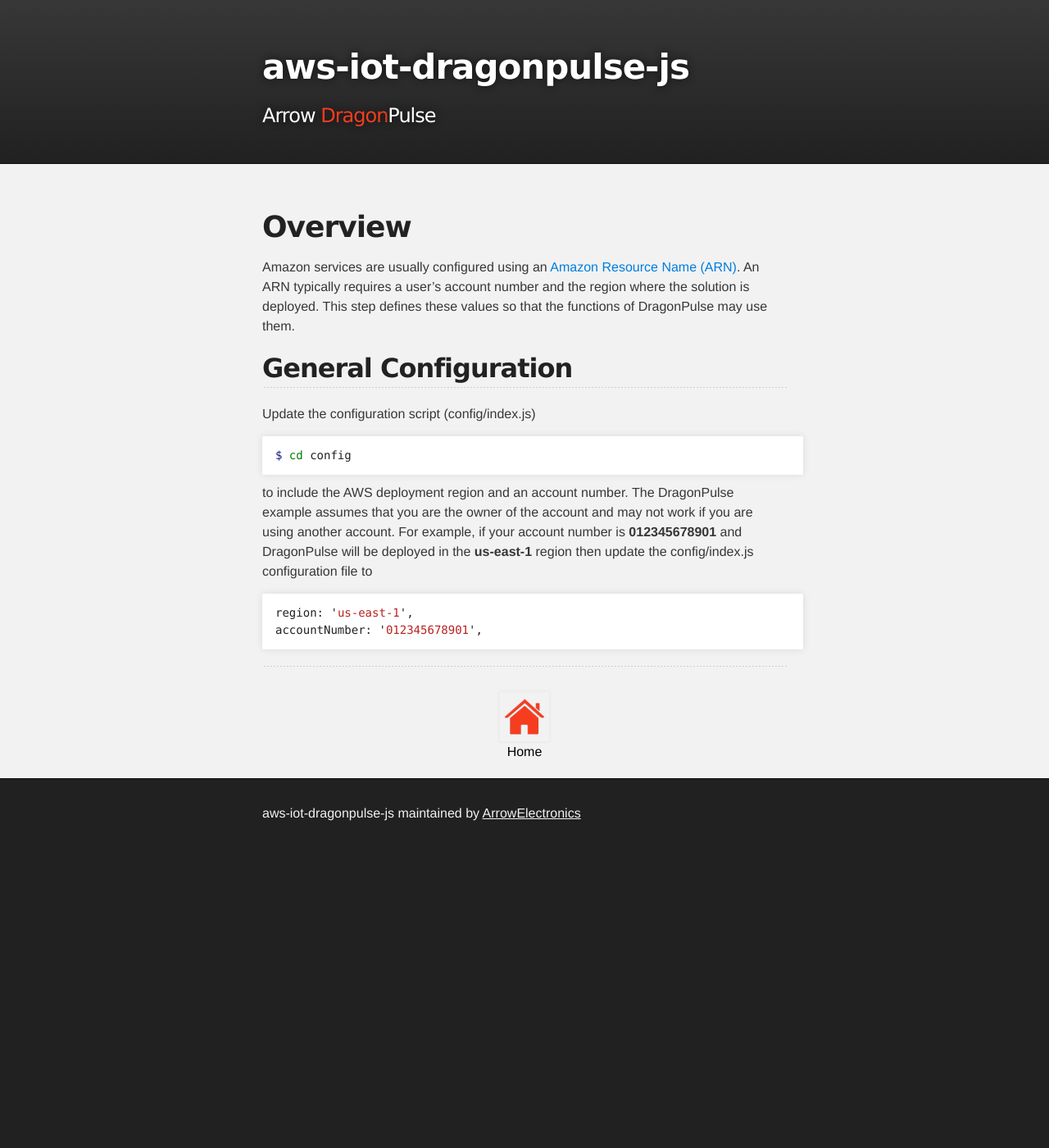
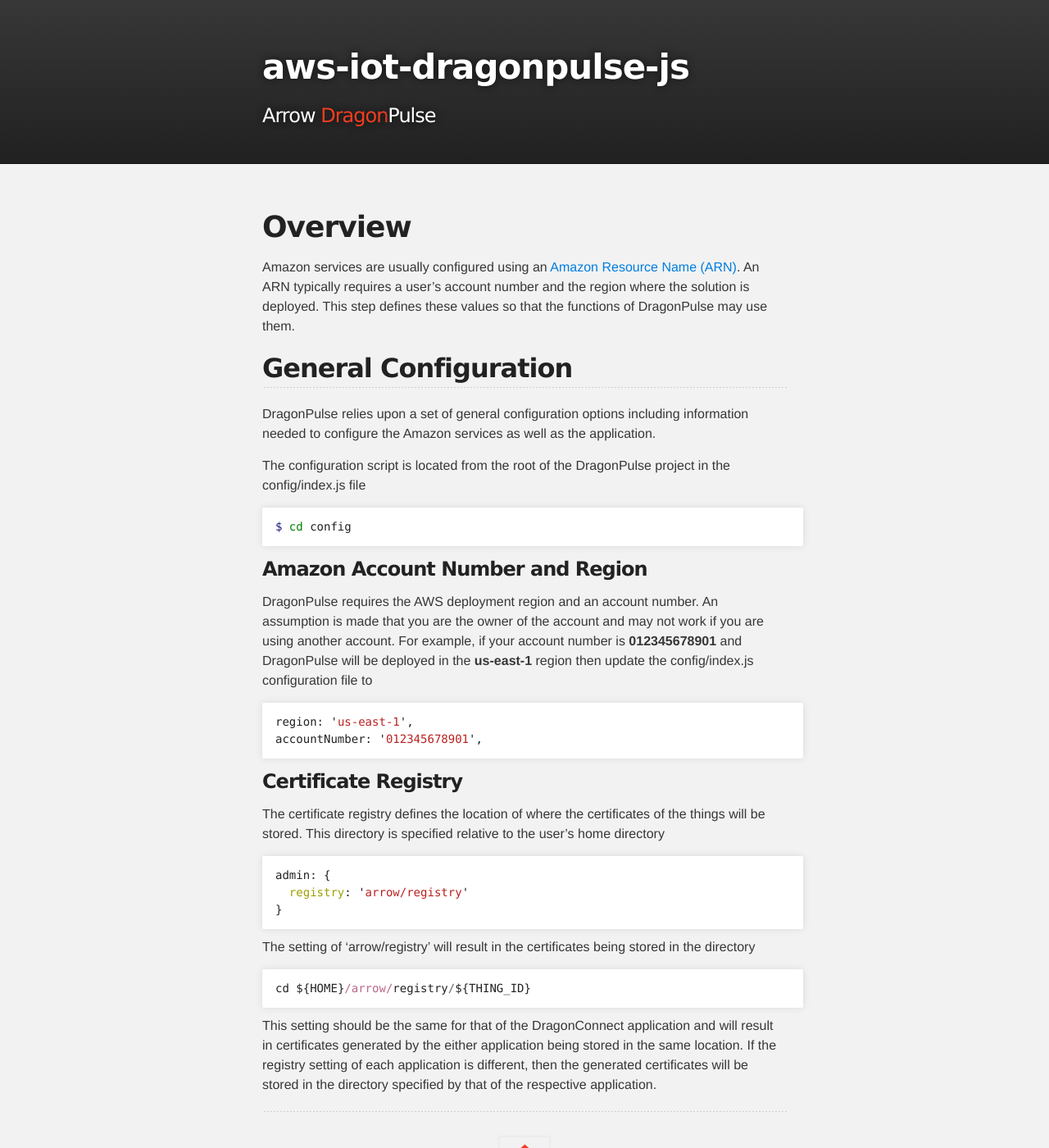
Before and after one commit to ArrowElectronics/aws-iot-dragonpulse-js, a Jekyll site: the page built from admin/general_conf.md, in a window 1280 px wide and 1400 px high. Shown: the whole window at 82% size. Built offline with Jekyll 4.4.1, drawn with Linux system fonts in a browser that asks for light colours; Markdown is read by kramdown in place of the engine named in the settings.

Commit message:
Modified instructions to store certificates in a common registry

````diff
--- a/admin/general_conf.md
+++ b/admin/general_conf.md
@@ -12,20 +12,50 @@
 
 ## General Configuration
 
-Update the configuration script (config/index.js)
+DragonPulse relies upon a set of general configuration options including
+information needed to configure the Amazon services as well as the application.
+
+The configuration script is located from the root of the DragonPulse project
+in the config/index.js file
 
 ```sh
 $ cd config
 ```
 
-to include the AWS deployment region and an account number.  The
-DragonPulse example assumes that you are the owner of the
-account and may not work if you are using another account.  For example,
-if your account number is **012345678901** and DragonPulse will be deployed
-in the **us-east-1** region then update the config/index.js
-configuration file to
+### Amazon Account Number and Region
+
+DragonPulse requires the AWS deployment region and an account number.  An
+assumption is made that you are the owner of the account and may not work
+if you are using another account.  For example, if your account number is
+**012345678901** and DragonPulse will be deployed in the **us-east-1**
+region then update the config/index.js configuration file to
 
 ```js
 region: 'us-east-1',
 accountNumber: '012345678901',
 ```
+
+### Certificate Registry
+
+The certificate registry defines the location of where the certificates of
+the things will be stored.  This directory is specified relative to the
+user's home directory
+
+```js
+admin: {
+  registry: 'arrow/registry'
+}
+```
+
+The setting of 'arrow/registry' will result in the certificates being stored
+in the directory
+
+```js
+cd ${HOME}/arrow/registry/${THING_ID}
+```
+
+This setting should be the same for that of the DragonConnect application
+and will result in certificates generated by the either application being
+stored in the same location.  If the registry setting of each application
+is different, then the generated certificates will be stored in the
+directory specified by that of the respective application.
````
Also changed, not shown: admin/things.md (+11 -7 lines), execution/client.md (+0 -5 lines).
